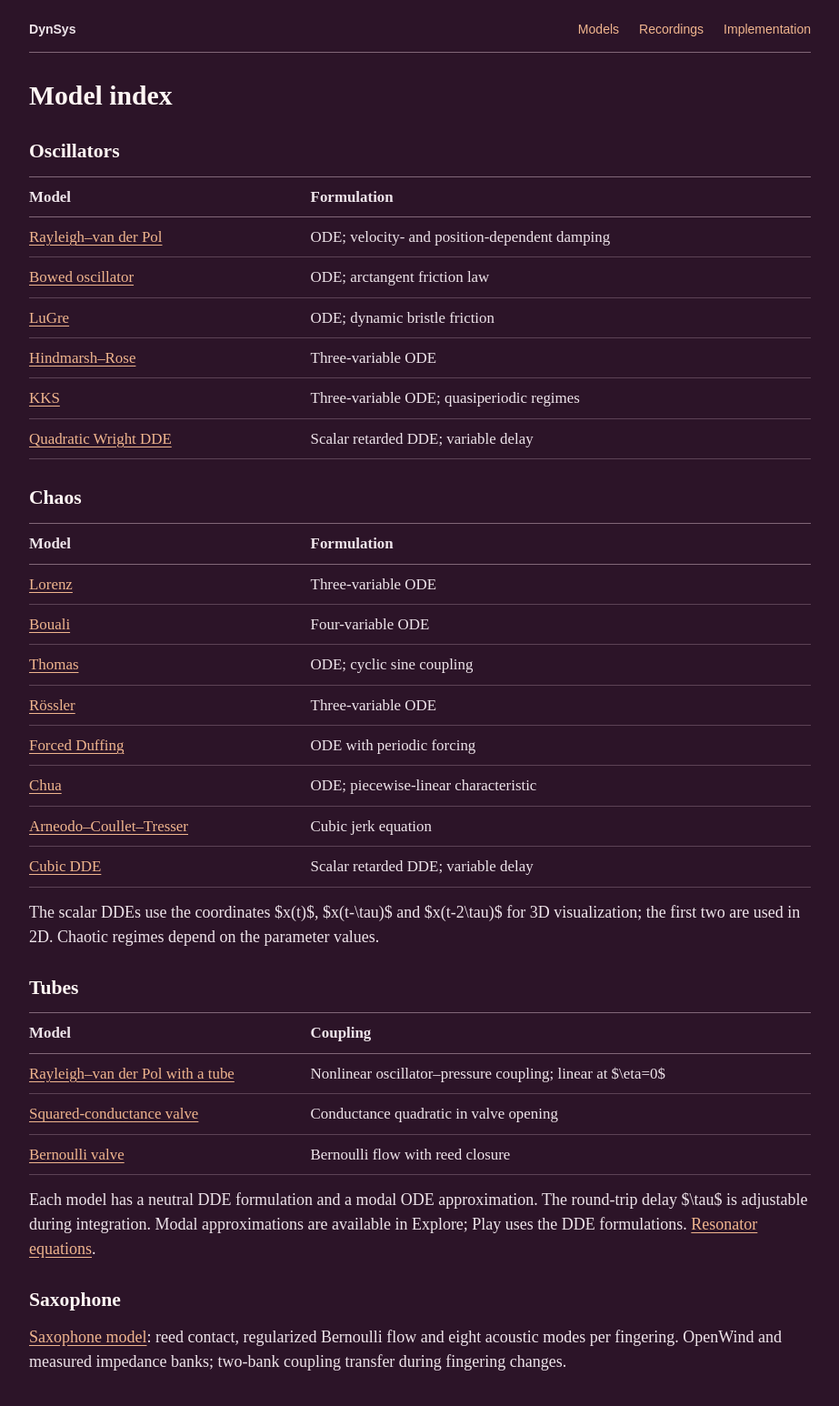
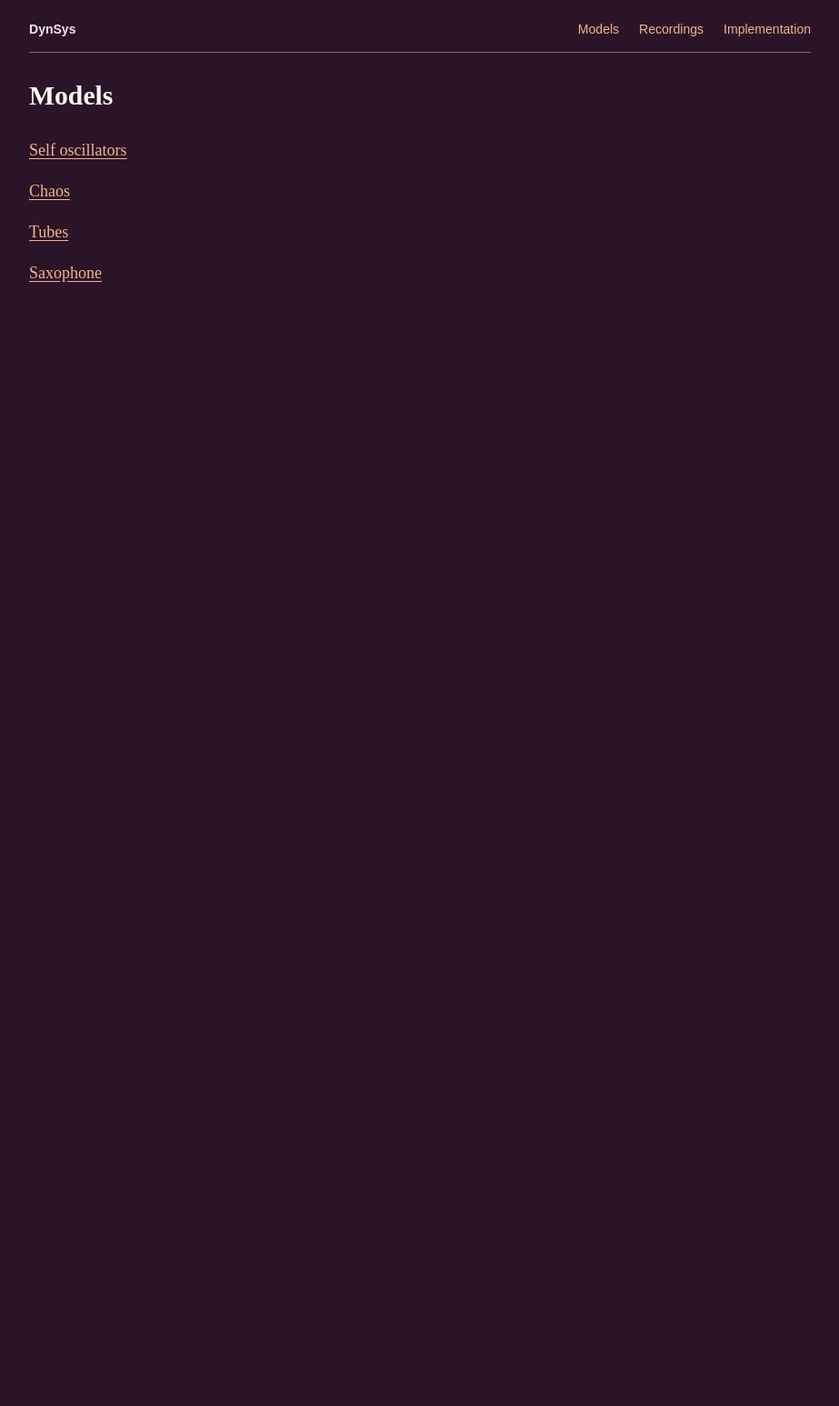
Before and after one commit to meguia/DynSysWebsite, an Astro site: page /models in a window 1280 px wide. Shown: the whole page at 91% size, without its empty margins (178-1101 px from the left). After the commit the page ends 800 px from the top, so only its background shows below. Built offline with nearby package versions, Linux system fonts and the light colour scheme; Astro itself is replaced by a stand-in of ours.

Commit message:
Update Site source

```diff
--- /dev/null
+++ b/src/layouts/CollectionIndex.astro
@@ -0,0 +1,24 @@
+---
+import Site from './Site.astro';
+
+interface Props {
+  section: 'models' | 'recordings';
+}
+
+const { section } = Astro.props;
+const title = section === 'models' ? 'Models' : 'Recordings';
+const collections = [
+  ['oscillators', 'Self oscillators'],
+  ['chaos', 'Chaos'],
+  ['tubes', 'Tubes'],
+  ['saxophone', 'Saxophone'],
+];
+---
+<Site title={title}>
+  <h1>{title}</h1>
+  <ul class="collection-links">
+    {collections.map(([slug, label]) => (
+      <li><a href={`/${section}/${slug}/`}>{label}</a></li>
+    ))}
+  </ul>
+</Site>
--- a/src/layouts/Site.astro
+++ b/src/layouts/Site.astro
@@ -3,9 +3,9 @@ import '../styles/site.css';
 import 'katex/dist/katex.min.css';
 
 const { frontmatter } = Astro.props;
-const title = frontmatter?.title ?? Astro.props.title ?? 'RealTimeAudioVisualDynamics';
+const title = frontmatter?.title ?? Astro.props.title ?? 'DynSys';
 const description = frontmatter?.description ?? Astro.props.description ??
-  'Model equations, numerical implementations and recordings for RealTimeAudioVisualDynamics.';
+  'Model equations, numerical implementations and recordings.';
 const path = Astro.url.pathname;
 ---
 <!doctype html>
@@ -24,8 +24,8 @@ const path = Astro.url.pathname;
     <header class="site-header wrap">
       <a class="site-name" href="/" aria-label="DynSys home">DynSys</a>
       <nav aria-label="Main navigation">
-        <a href="/models/" aria-current={path.startsWith('/models/') ? 'page' : undefined}>Models</a>
-        <a href="/#recordings">Recordings</a>
+        <a href="/models/" aria-current={(path === '/' || path.startsWith('/models/')) ? 'page' : undefined}>Models</a>
+        <a href="/recordings/" aria-current={path.startsWith('/recordings/') ? 'page' : undefined}>Recordings</a>
         <a href="/start/" aria-current={path === '/start/' ? 'page' : undefined}>Implementation</a>
       </nav>
     </header>
--- /dev/null
+++ b/src/pages/models/index.astro
@@ -0,0 +1,4 @@
+---
+import CollectionIndex from '../../layouts/CollectionIndex.astro';
+---
+<CollectionIndex section="models" />
--- a/src/pages/models/index.md
+++ /dev/null
@@ -1,45 +0,0 @@
----
-layout: ../../layouts/Site.astro
-title: Model index
-description: Implemented oscillator, chaos, tube and saxophone models.
----
-
-## Oscillators
-
-| Model | Formulation |
-| --- | --- |
-| [Rayleigh–van der Pol](/models/rayleigh-van-der-pol/) | ODE; velocity- and position-dependent damping |
-| [Bowed oscillator](/models/oscillators/#bowed) | ODE; arctangent friction law |
-| [LuGre](/models/oscillators/#lugre) | ODE; dynamic bristle friction |
-| [Hindmarsh–Rose](/models/oscillators/#hindmarsh-rose) | Three-variable ODE |
-| [KKS](/models/oscillators/#kks) | Three-variable ODE; quasiperiodic regimes |
-| [Quadratic Wright DDE](/models/oscillators/#wright) | Scalar retarded DDE; variable delay |
-
-## Chaos
-
-| Model | Formulation |
-| --- | --- |
-| [Lorenz](/models/chaos/#lorenz) | Three-variable ODE |
-| [Bouali](/models/chaos/#bouali) | Four-variable ODE |
-| [Thomas](/models/chaos/#thomas) | ODE; cyclic sine coupling |
-| [Rössler](/models/chaos/#rossler) | Three-variable ODE |
-| [Forced Duffing](/models/chaos/#duffing) | ODE with periodic forcing |
-| [Chua](/models/chaos/#chua) | ODE; piecewise-linear characteristic |
-| [Arneodo–Coullet–Tresser](/models/chaos/#arneodo) | Cubic jerk equation |
-| [Cubic DDE](/models/chaos/#cubic) | Scalar retarded DDE; variable delay |
-
-The scalar DDEs use the coordinates $x(t)$, $x(t-\tau)$ and $x(t-2\tau)$ for 3D visualization; the first two are used in 2D. Chaotic regimes depend on the parameter values.
-
-## Tubes
-
-| Model | Coupling |
-| --- | --- |
-| [Rayleigh–van der Pol with a tube](/models/tubes/#rayleigh) | Nonlinear oscillator–pressure coupling; linear at $\eta=0$ |
-| [Squared-conductance valve](/models/tubes/#squared-conductance) | Conductance quadratic in valve opening |
-| [Bernoulli valve](/models/tubes/#bernoulli) | Bernoulli flow with reed closure |
-
-Each model has a neutral DDE formulation and a modal ODE approximation. The round-trip delay $\tau$ is adjustable during integration. Modal approximations are available in Explore; Play uses the DDE formulations. [Resonator equations](/models/tubes/#neutral).
-
-## Saxophone
-
-[Saxophone model](/models/saxophone/): reed contact, regularized Bernoulli flow and eight acoustic modes per fingering. OpenWind and measured impedance banks; two-bank coupling transfer during fingering changes.
--- /dev/null
+++ b/src/pages/recordings/index.astro
@@ -0,0 +1,4 @@
+---
+import CollectionIndex from '../../layouts/CollectionIndex.astro';
+---
+<CollectionIndex section="recordings" />
--- a/src/styles/site.css
+++ b/src/styles/site.css
@@ -30,7 +30,6 @@ h1, h2, h3 { color: var(--heading); line-height: 1.2; font-weight: 600; }
 h1 { font-size: 1.65rem; margin: 0 0 28px; overflow-wrap: anywhere; }
 h2 { font-size: 1.2rem; margin: 30px 0 12px; scroll-margin-top: 20px; }
 h3 { font-size: 1.05rem; margin: 24px 0 10px; }
-section:first-of-type h2 { margin-top: 0; }
 p { margin: 14px 0; }
 li { margin-block: 5px; }
 ul { padding-left: 22px; }
@@ -40,7 +39,8 @@ td { border-bottom: 1px solid var(--separator); }
 th, td { padding: 9px 16px 9px 0; vertical-align: top; }
 th:last-child, td:last-child { padding-right: 0; }
 td:first-child { width: 36%; }
-#recordings { margin-top: 32px; scroll-margin-top: 20px; }
+.collection-links { list-style: none; padding: 0; margin: 0; }
+.collection-links li { margin-block: 18px; }
 figure { margin: 0; }
 video { display: block; width: 100%; height: auto; aspect-ratio: 16 / 9; background: #111; border: 1px solid var(--rule); }
 figcaption { font-size: .86rem; line-height: 1.5; margin-top: 10px; }
```
Also changed, not shown: src/pages/index.astro (+2 -30 lines), src/pages/models/oscillators.md (+10 -2 lines), src/pages/models/rayleigh-van-der-pol.md (deleted, +0 -24 lines), src/pages/models/saxophone.md (+1 -1 lines), src/pages/models/tubes.md (+1 -1 lines), src/pages/recordings/chaos.md (added, +7 -0 lines), src/pages/recordings/oscillators.md (added, +7 -0 lines), src/pages/recordings/saxophone.astro (added, +17 -0 lines), src/pages/recordings/tubes.md (added, +7 -0 lines), README.md.
